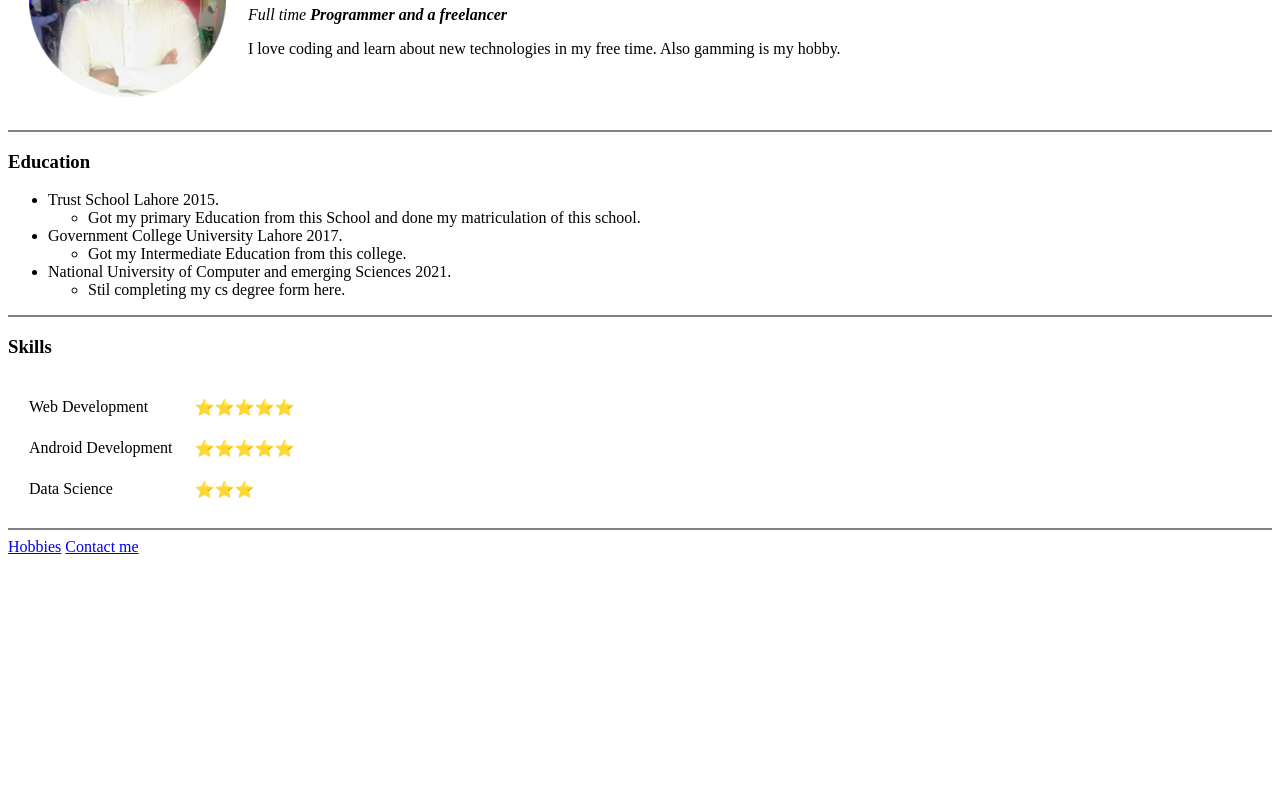
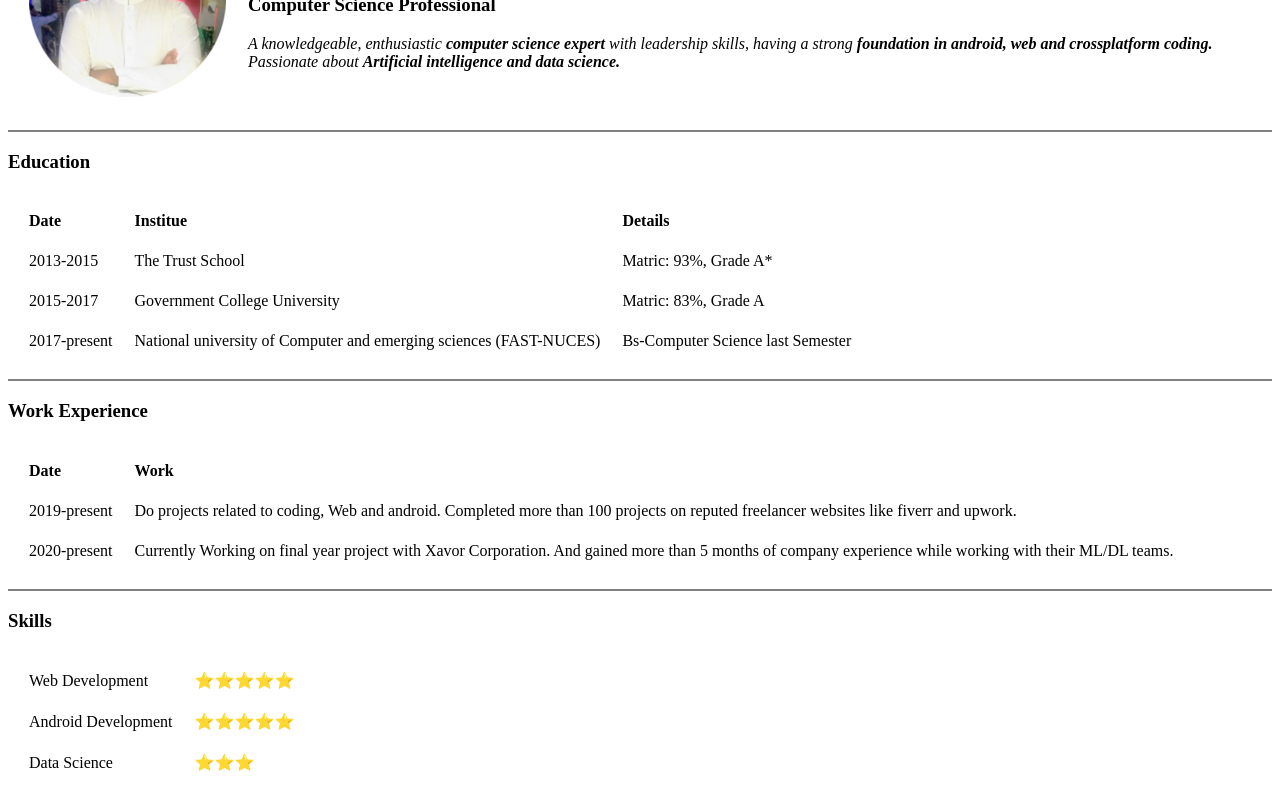
Before and after one commit to waqaskaleem007/cv, a plain HTML site: page index.html in a window 1280 px wide. Shown: the part 129-919 px from the top of the page. Before the commit the page ends 800 px from the top, so only its background shows below. Drawn offline with Linux system fonts and the light colour scheme.

Commit message:
changes in cv

```diff
--- a/index.html
+++ b/index.html
@@ -12,28 +12,59 @@
             <td><img src="images/waqas.png" alt="Waqas profile photo"></td>
             <td>
                 <h1>Waqas Kaleem</h1>
-                <p> <em> Full time <strong> Programmer and a freelancer</strong></em></p>
-                <p>I love coding and learn about new technologies in my free time. Also gamming is my hobby.</p>
+                <h3>Computer Science Professional</h3>
+                <p> <em> A knowledgeable, enthusiastic
+                        <strong>computer science expert </strong>with
+                        leadership skills, having a strong
+                        <strong> foundation in android, web and crossplatform coding.</strong> Passionate about
+                        <strong> Artificial intelligence and data
+                            science. </strong></em></p>
             </td>
         </tr>
     </table>
     <hr size="2" noshade>
     <h3>Education</h3>
-    <ul>
-        <li> Trust School Lahore 2015.</li>
-        <ul>
-            <li>Got my primary Education from this School and done my matriculation of this school.</li>
-        </ul>
-        <li> Government College University Lahore 2017.</li>
-        <ul>
-            <li>Got my Intermediate Education from this college.</li>
-        </ul>
-        <li> National University of Computer and emerging Sciences 2021.</li>
-        <ul>
-            <li>Stil completing my cs degree form here.</li>
-        </ul>
-    </ul>
+    <table cellspacing="20">
+        <tr>
+            <td><strong>Date</strong></td>
+            <td><strong>Institue</strong></td>
+            <td><strong>Details</strong></td>
+        </tr>
+        <tr>
+            <td>2013-2015</td>
+            <td>The Trust School</td>
+            <td>Matric: 93%, Grade A*</td>
+        </tr>
+        <tr>
+            <td>2015-2017</td>
+            <td>Government College University</td>
+            <td>Matric: 83%, Grade A</td>
+        </tr>
+        <tr>
+            <td>2017-present</td>
+            <td>National university of Computer and emerging sciences (FAST-NUCES)</td>
+            <td>Bs-Computer Science last Semester</td>
+        </tr>
+    </table>
     <hr size="2" noshade>
+    <h3>Work Experience</h3>
+    <table cellspacing="20">
+        <tr>
+            <td><strong>Date</strong></td>
+            <td><strong>Work</strong></td>
+        </tr>
+        <tr>
+            <td>2019-present</td>
+            <td>Do projects related to coding, Web and android. Completed more than 100 projects on reputed freelancer websites like fiverr and upwork.</td>
+        </tr>
+        <tr>
+            <td>2020-present</td>
+            <td>Currently Working on final year project with Xavor Corporation. And gained more than 5 months of company experience while working with their ML/DL teams.</td>
+        </tr>
+    </table>
+    <hr size="2" noshade>
+
+
     <h3>Skills</h3>
     <table cellspacing="20">
         <tr>
```
